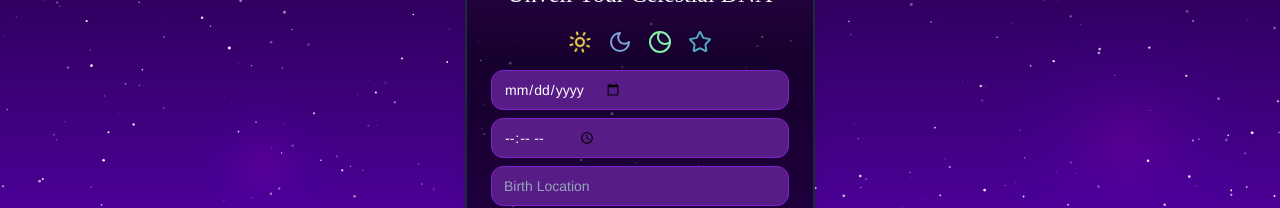
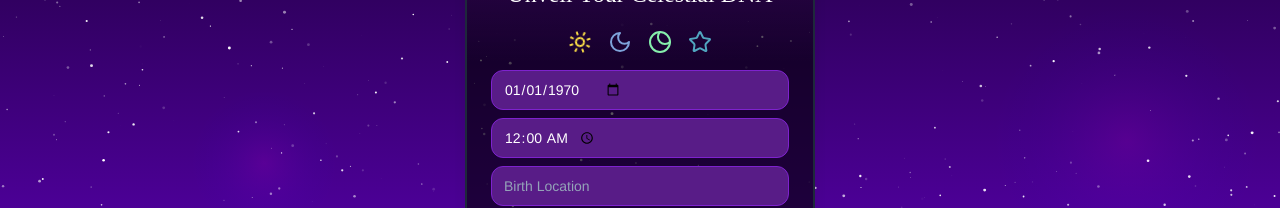
Before and after one commit to sanjamkhera/Secret-insights, a Next.js app: page / in a window 1280 px wide. Shown: the part 580-788 px from the top of the page. Built offline with nearby package versions, Linux system fonts and the light colour scheme.

Commit message:
Updated Birthdate and Birthtime

```diff
--- a/src/components/NatalChartProps.tsx
+++ b/src/components/NatalChartProps.tsx
@@ -10,8 +10,8 @@ interface NatalChartProps {
 }
 
 const NatalChart: React.FC<NatalChartProps> = ({ onChartGenerate }) => {
-  const [birthDate, setBirthDate] = useState('');
-  const [birthTime, setBirthTime] = useState('');
+  const [birthDate, setBirthDate] = useState('1970-01-01');
+  const [birthTime, setBirthTime] = useState('00:00');
   const [birthLocation, setBirthLocation] = useState('');
   const [chartData, setChartData] = useState<PlanetaryPositions | null>(null);
   const [isLoading, setIsLoading] = useState(false);
```
